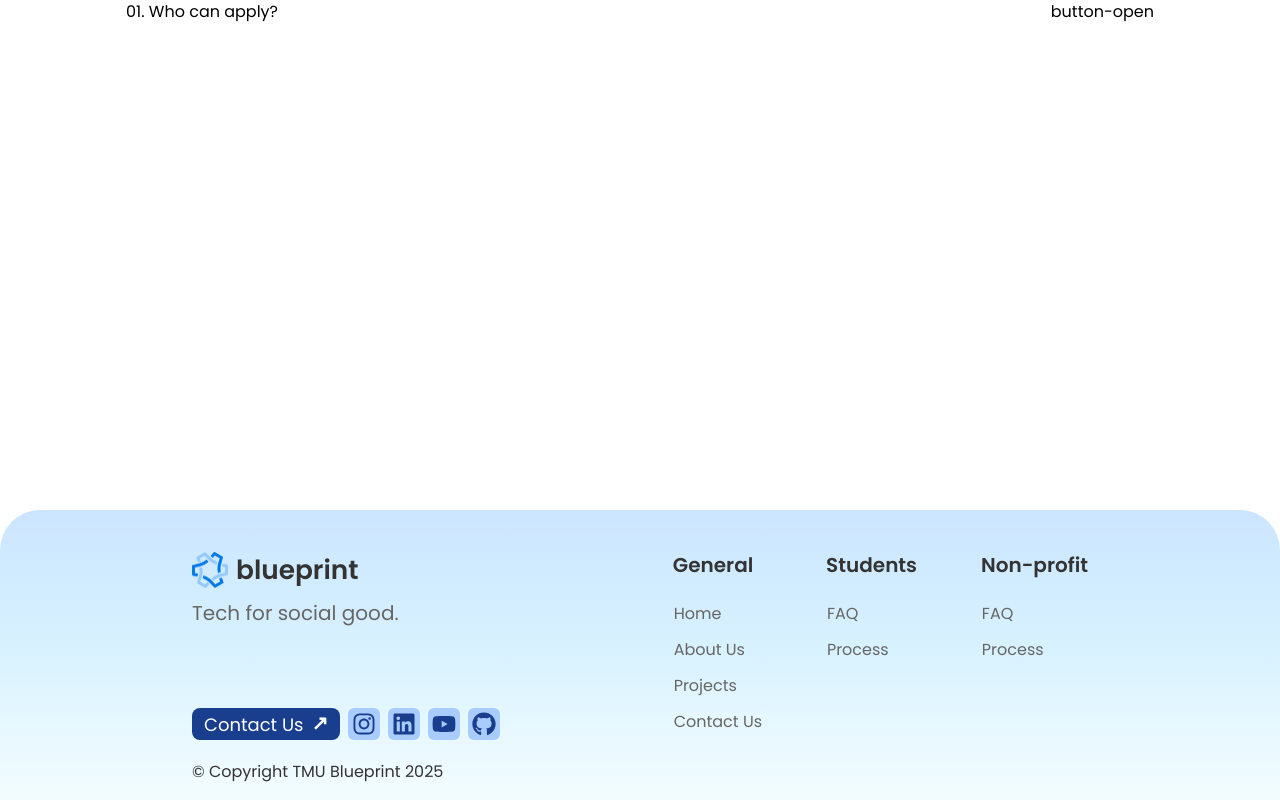
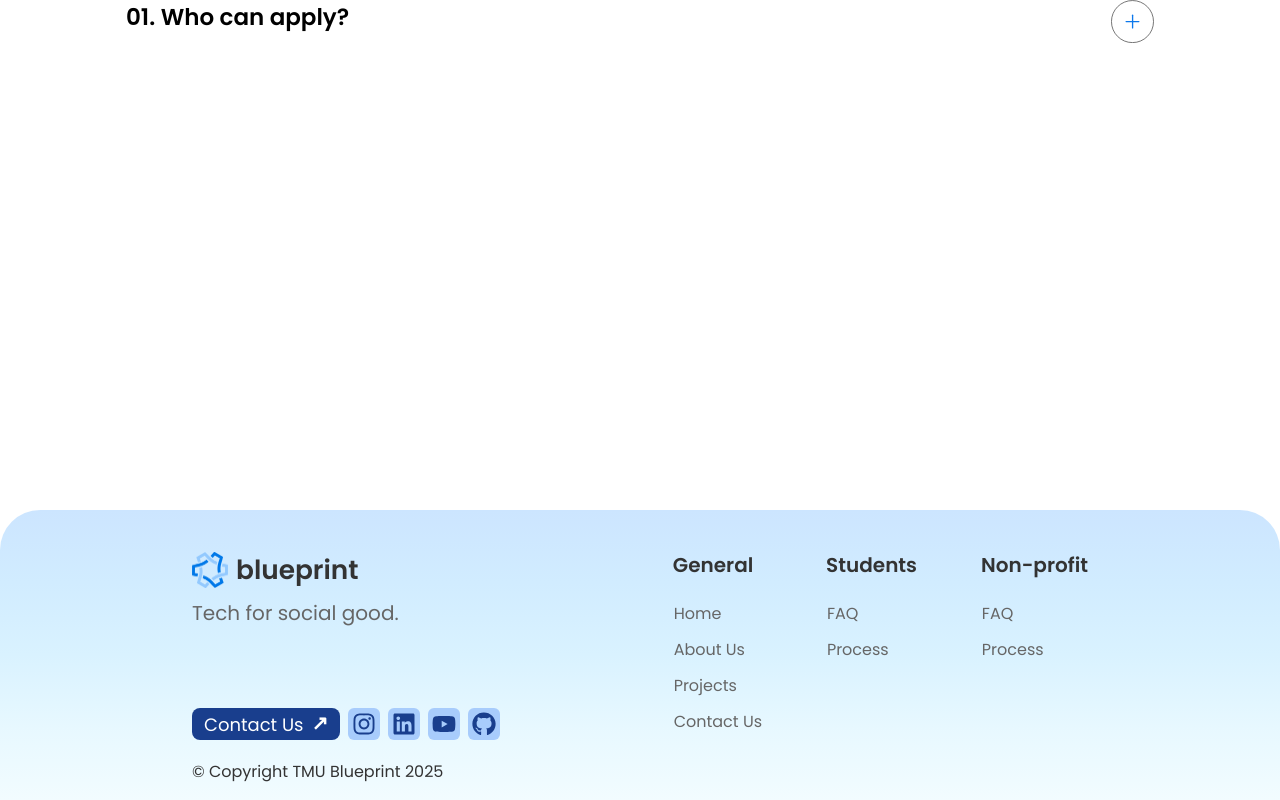
Before and after one commit to tmublueprint/bp-website, a React (Vite) app: page /student in a window 1280 px wide. Built offline with nearby package versions, Linux system fonts and the light colour scheme.

Commit message:
fix font

```diff
--- a/src/components/StudentPage/QuestionCard.tsx
+++ b/src/components/StudentPage/QuestionCard.tsx
@@ -10,12 +10,34 @@ function QCard() {
     return (
         <div className="max-w-[1028px] w-full">
             <div className="flex justify-between">
-                <h2>01. Who can apply?</h2>
-                {!open && (<button onClick={() => onOpen(true)}>button-open</button>)}
+                <h1 className="font-['Poppins'] font-semibold text-[23px]">01. Who can apply?</h1>
+                {!open &&
+                (<button onClick={() => onOpen(true)}>
+                    <svg width="43" height="43" viewBox="0 0 43 43" fill="none" xmlns="http://www.w3.org/2000/svg">
+                    <path d="M21.4864 42.6066C33.1028 42.6066 42.5198 33.1898 42.5198 21.5734C42.5198 9.95702 33.1028 0.540039 21.4864 0.540039C9.87002 0.540039 0.453125 9.95702 0.453125 21.5734C0.453125 33.1898 9.87002 42.6066 21.4864 42.6066Z" stroke="#333333" stroke-width="0.666667" stroke-miterlimit="10"/>
+                    <path d="M21.5933 15.22V27.9332" stroke="#0C78EC" stroke-width="1.33333" stroke-miterlimit="10" stroke-linecap="round"/>
+                    <path d="M15.1265 21.5801H27.8465" stroke="#0C78EC" stroke-width="1.33333" stroke-miterlimit="10" stroke-linecap="round"/>
+                    </svg>
+                </button>)}
             </div>
             {open && (<div className="flex justify-between mt-4">
-                <p>Any TMU student, regardless of year, program, or experience level.</p>
-                <button className="btn btn-blue" onClick={() => onOpen(false)}>button-close</button>
+                <p className="font-['Poppins']">Any TMU student, regardless of year, program, or experience level.</p>
+                <button className="btn btn-blue" onClick={() => onOpen(false)}>
+                    <svg width="43" height="43" viewBox="0 0 43 43" fill="none" xmlns="http://www.w3.org/2000/svg">
+                    <path d="M21.5397 42.5799C33.1561 42.5799 42.573 33.1629 42.573 21.5465C42.573 9.93016 33.1561 0.513184 21.5397 0.513184C9.92332 0.513184 0.506348 9.93016 0.506348 21.5465C0.506348 33.1629 9.92332 42.5799 21.5397 42.5799Z" fill="url(#paint0_linear_83_21)"/>
+                    <path d="M15.1797 21.5532H27.8997" stroke="white" stroke-width="1.33333" stroke-miterlimit="10" stroke-linecap="round"/>
+                    <defs>
+                    <linearGradient id="paint0_linear_83_21" x1="0.499681" y1="21.5465" x2="42.573" y2="21.5465" gradientUnits="userSpaceOnUse">
+                    <stop stop-color="#94C9FF"/>
+                    <stop offset="0.13" stop-color="#8BC3FE"/>
+                    <stop offset="0.33" stop-color="#71B4FA"/>
+                    <stop offset="0.6" stop-color="#489CF4"/>
+                    <stop offset="0.91" stop-color="#107AED"/>
+                    <stop offset="0.93" stop-color="#0C78EC"/>
+                    </linearGradient>
+                    </defs>
+                    </svg>
+                </button>
             </div>
             )}
         </div>
--- a/src/index.css
+++ b/src/index.css
@@ -1,6 +1,7 @@
 @import url('https://fonts.googleapis.com/css2?family=Poppins:wght@400;500;600&display=swap');
 @import "tailwindcss";
 @tailwind utilities;
+@import url('https://fonts.googleapis.com/css2?family=Poppins:wght@400;500;600&display=swap');
 
 html, body, #root {
   height: 100%;
```
